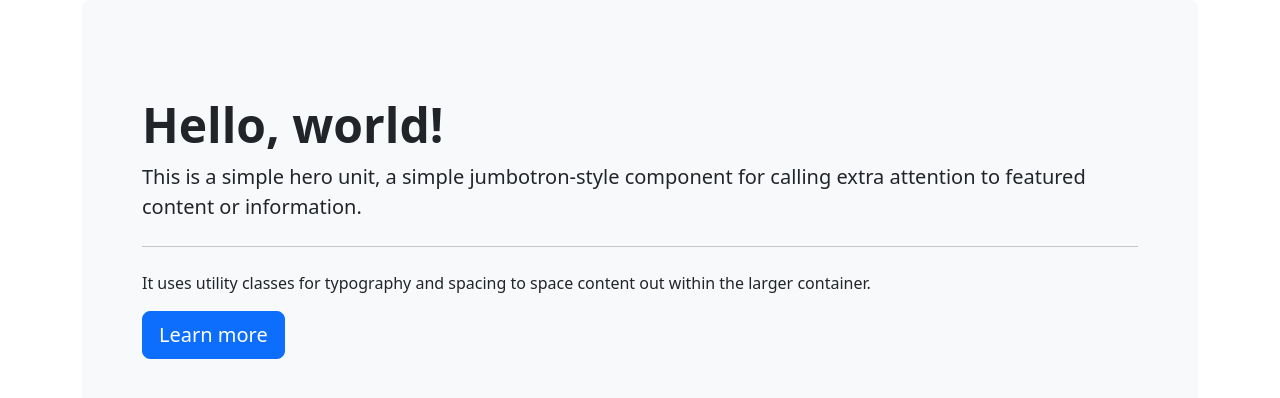
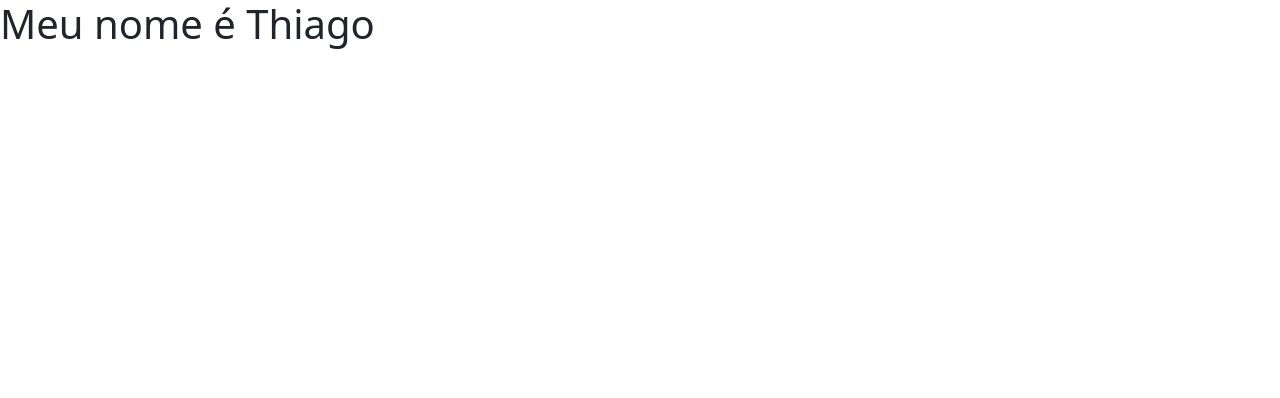
Before and after one commit to ceciliopf/estudos_angular, an Angular app in the folder algamoney-ui/: page / in a window 1280 px wide. Shown: the top 398 px of the page. Built offline with nearby package versions, Linux system fonts and the light colour scheme.

Commit message:
interpolação

```diff
--- a/algamoney-ui/src/app/app.html
+++ b/algamoney-ui/src/app/app.html
@@ -1,11 +1 @@
-<div class="container">
-    <div class="p-5 mb-4 bg-light rounded-3">
-      <div class="container-fluid py-5">
-        <h1 class="display-5 fw-bold">Hello, world!</h1>
-        <p class="lead">This is a simple hero unit, a simple jumbotron-style component for calling extra attention to featured content or information.</p>
-        <hr class="my-4">
-        <p>It uses utility classes for typography and spacing to space content out within the larger container.</p>
-        <button class="btn btn-primary btn-lg" type="button">Learn more</button>
-      </div>
-    </div>
-  </div>
+<h1>Meu nome é {{nome}}</h1>
--- a/algamoney-ui/src/app/app.ts
+++ b/algamoney-ui/src/app/app.ts
@@ -9,5 +9,5 @@ import { BemVindo } from './bem-vindo/bem-vindo';
   templateUrl: './app.html',
 })
 export class App {
-  protected readonly title = signal('algamoney-ui');
+  nome = 'Thiago';
 }
```
